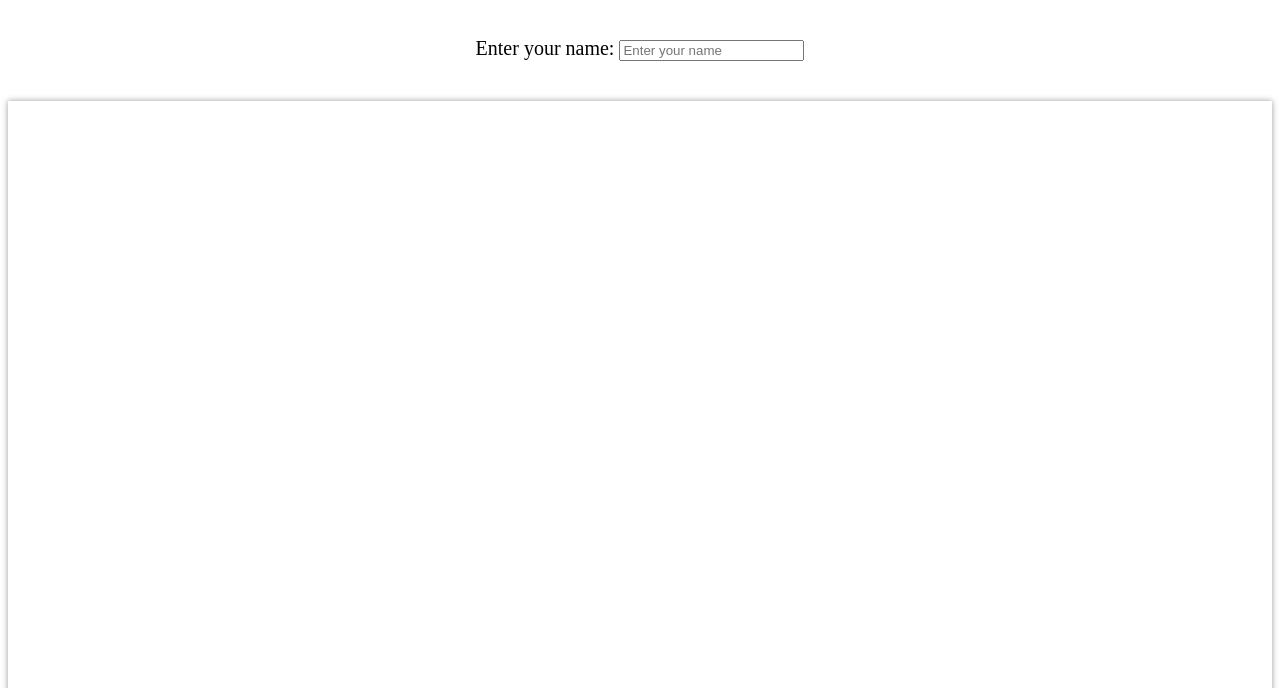
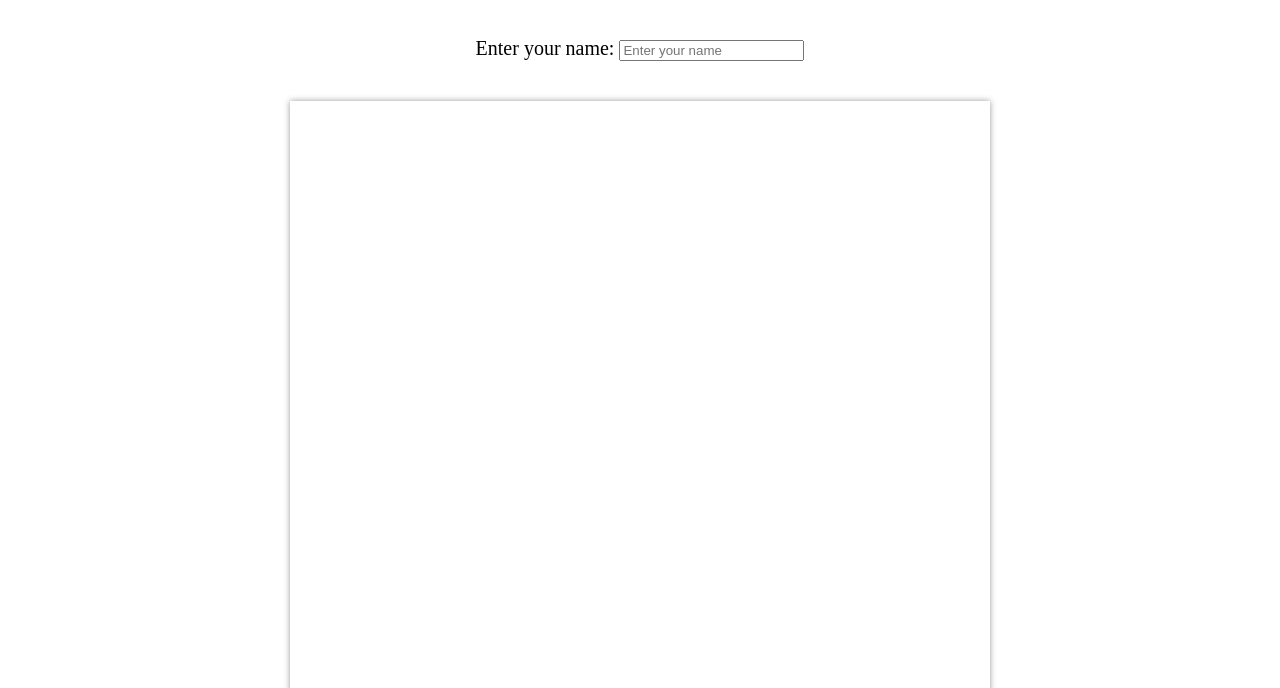
Before and after one commit to jasonhtpham/drawing-client, a plain HTML site: page index.html in a window 1280 px wide. Shown: the part 112-800 px from the top of the page. Drawn offline with Linux system fonts and the light colour scheme.

Commit message:
fix canvas

```diff
--- a/index.html
+++ b/index.html
@@ -24,7 +24,7 @@
         <input type="text" id="name" name="name" placeholder="Enter your name">
       </div>
 
-      <canvas id="drawing-area" class="drawing-area" > </canvas>
+      <canvas id="drawing-area" class="drawing-area" height="700" width="700"> </canvas>
       <button id="clear-button" class="clear-button" type="button">Clear</button>
       <button id="save-button" class="save-button" type="button">Save</button>
     </div>
--- a/style.css
+++ b/style.css
@@ -8,8 +8,6 @@
 
 .drawing-area {
   box-shadow: 0 0 6px 0 #999;
-  height: 100%;
-  width: 100%;
 }
 
 .clear-button {
```
